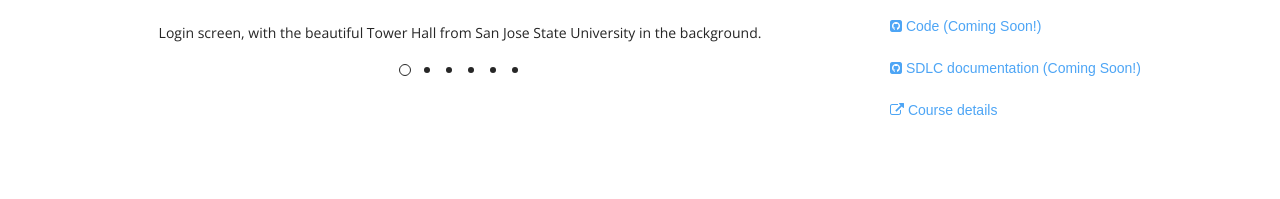
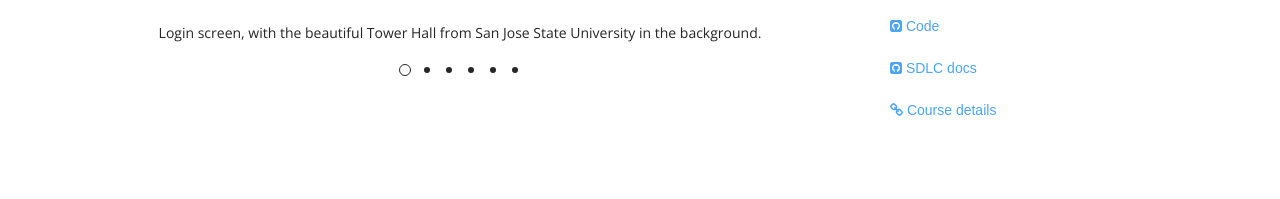
Before and after one commit to christiantimbol/christiantimbol, a plain HTML site: page SCAM.html in a window 1280 px wide. Shown: the part 919-1118 px from the top of the page. Drawn offline with nearby package versions, Linux system fonts and the light colour scheme.

Commit message:
added links to code/documentation within respective project reposotories on GitHub

```diff
--- a/SCAM.html
+++ b/SCAM.html
@@ -145,9 +145,9 @@
 					<p>Databases, Project Management, Software Development Life Cycle (SDLC), UX Design</p>
 
 					<h6><strong>Extra Links</strong></h6>
-					<p><a><i class="fa fa-github-square"></i> Code (Coming Soon!)</a></p>
-					<p><a><i class="fa fa-github-square"></i> SDLC documentation (Coming Soon!)</a></p>
-					<p><a href="http://info.sjsu.edu/web-dbgen/catalog/courses/CMPE131.html"><i class="fa fa-external-link"></i> Course details</a></p>
+					<p><a href="https://github.com/christiantimbol/CourseEnrollmentWebApp"><i class="fa fa-github-square"></i> Code</a></p>
+					<p><a href="https://github.com/christiantimbol/CourseEnrollmentWebApp/tree/master/_SDLCDocumentation"><i class="fa fa-github-square"></i> SDLC docs</a></p>
+					<p><a href="http://info.sjsu.edu/web-dbgen/catalog/courses/CMPE131.html"><i class="fa fa-link"></i> Course details</a></p>
 				</div>
 			</aside>
 
```
Also changed, not shown: 195B.html (+1 -1 lines), HRI.html (+1 -1 lines), blynx.html (+2 -1 lines), index.html (+3 -3 lines), loch.html (+1 -1 lines).
